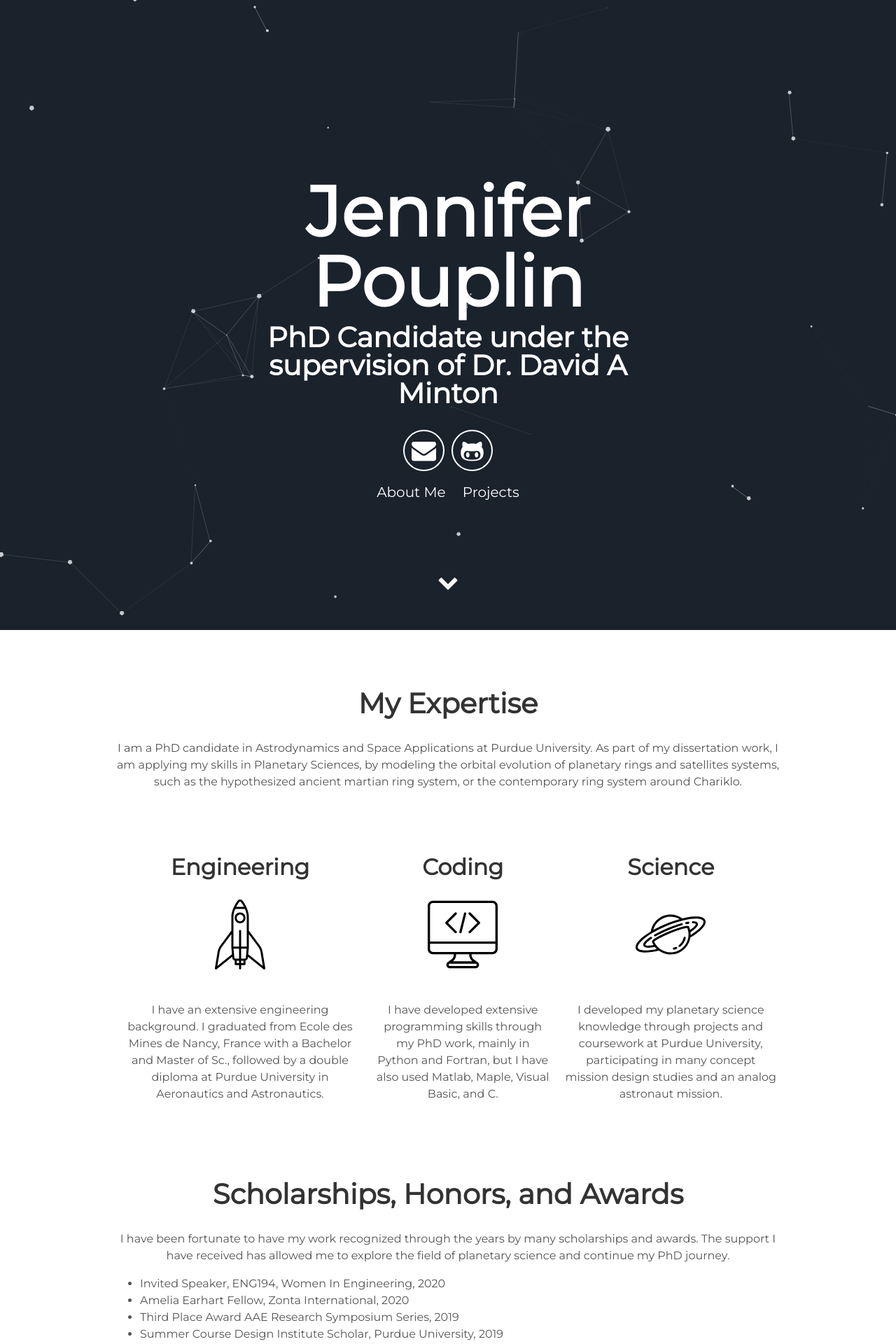
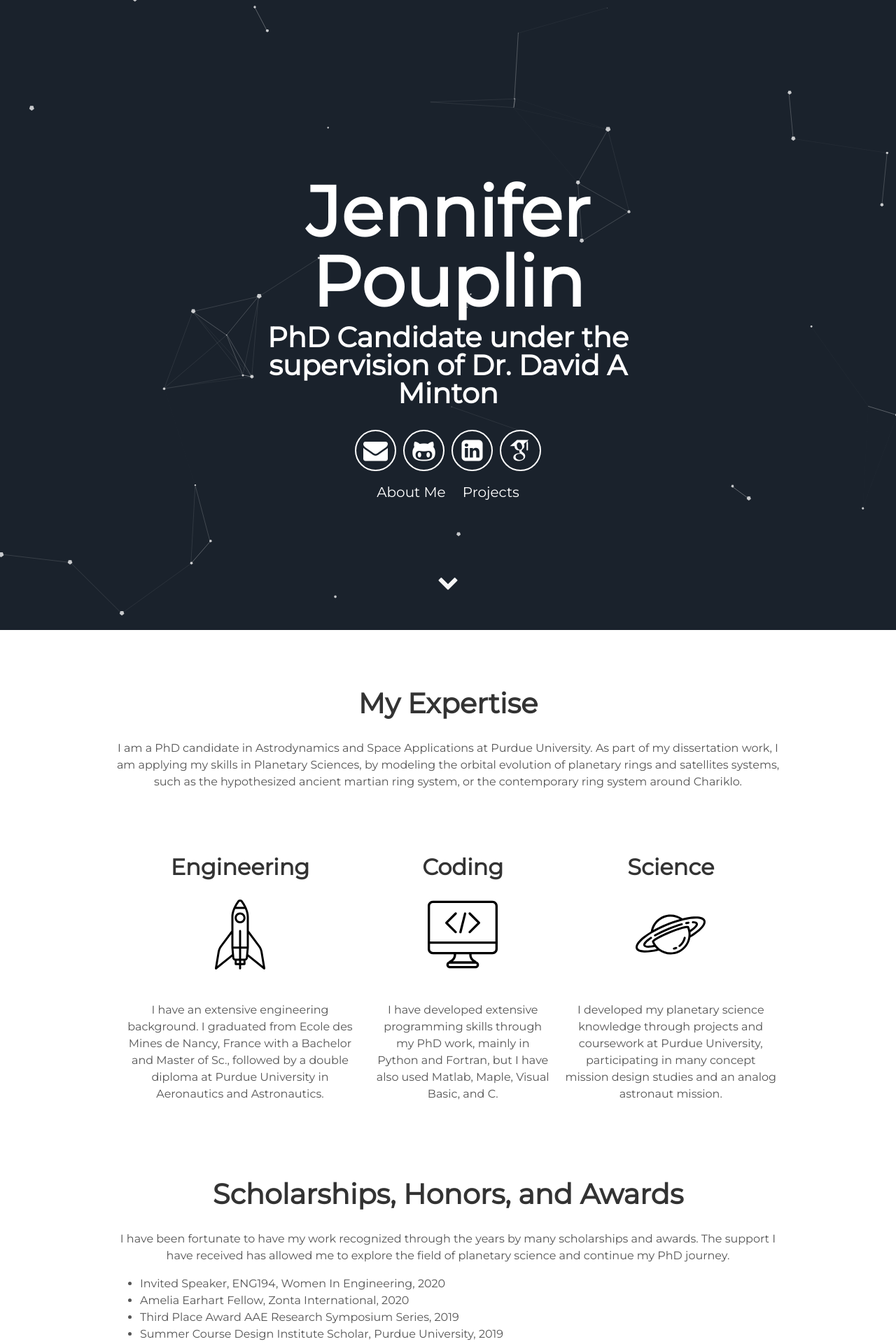
Before and after one commit to jenniferpouplin/jenniferpouplin.github.io, a Jekyll site: the page built from index.html, in a window 1280 px wide. Shown: the top 1920 px of the page at 70% size. Built offline with Jekyll 4.4.1, drawn with Linux system fonts in a browser that asks for light colours; some web fonts are replaced.

Commit message:
favicon change for chrome

```diff
--- a/_config.yml
+++ b/_config.yml
@@ -10,7 +10,11 @@ user_description: PhD Candidate under the supervision of Dr. David A Minton.
 user_title: PhD Candidate under the supervision of Dr. David A Minton
 email: jpouplin@purdue.edu
 github_username:  jenniferpouplin
+linkedin_username: jennifer-pouplin
+googlescholar_username: jenniferpouplin
 
-
+# Build settings
+plugins:
+  - jekyll-seo-tag
 
 exclude: ['package.json', 'src' , 'node_modules']
--- a/_includes/head.html
+++ b/_includes/head.html
@@ -7,4 +7,6 @@
   <meta name="description" content="{% if page.description %}{{ page.description | strip_html | strip_newlines | truncate: 160 }}{% else %}{{ site.description }}{% endif %}">
 
   <link rel="stylesheet" href="{{ "/assets/css/main.css" | prepend: site.baseurl }}">
+  <link rel="stylesheet" href="/assets/css/academicons.css">
+  <link rel="shortcut icon" type="image/x-icon" href="/favicon.ico?">
 </head>
--- a/_includes/header.html
+++ b/_includes/header.html
@@ -7,8 +7,8 @@
       <div class="header-icons">
         <a aria-label="Send email" href="jpouplin@purdue.edu"><i class="icon fa fa-envelope"></i></a>
         <a aria-label="My Github" target="https://github.com/jenniferpouplin" href="https://github.com/jenniferpouplin"><i class="icon fa fa-github-alt" aria-hidden="true"></i></a>
-        <a aria-label="Google Scholar" itemprop="sameAs" href="https://scholar.google.com/citations?user=jF0OmtYAAAAJ&hl=en&authuser=2" target="https://scholar.google.com/citations?user=jF0OmtYAAAAJ&hl=en&authuser=2"><i class="ai ai-google-scholar"aria-hidden="true"></i>
-    </a>
+        <a aria-label="LinkedIn" target="https://www.linkedin.com/in/jennifer-pouplin/" href="https://www.linkedin.com/in/jennifer-pouplin/2"><i class="icon fa fa-linkedin-square" aria-hidden="true"></i></a>
+        <a aria-label="Google Scholar" target="https://scholar.google.com/citations?user=jF0OmtYAAAAJ&hl=en&authuser=2" href="https://scholar.google.com/citations?user=jF0OmtYAAAAJ&hl=en&authuser=2"><i class="icon ai ai-google-scholar" aria-hidden="true"></i></a>
       </div>
       <div class="header-links">
         <a class="link" href="#about" data-scroll>About Me</a>
```
Also changed, not shown: assets/img/icon.png (added), favicon.ico (added), icon.png (renamed from favicon.png), 5 other files.
